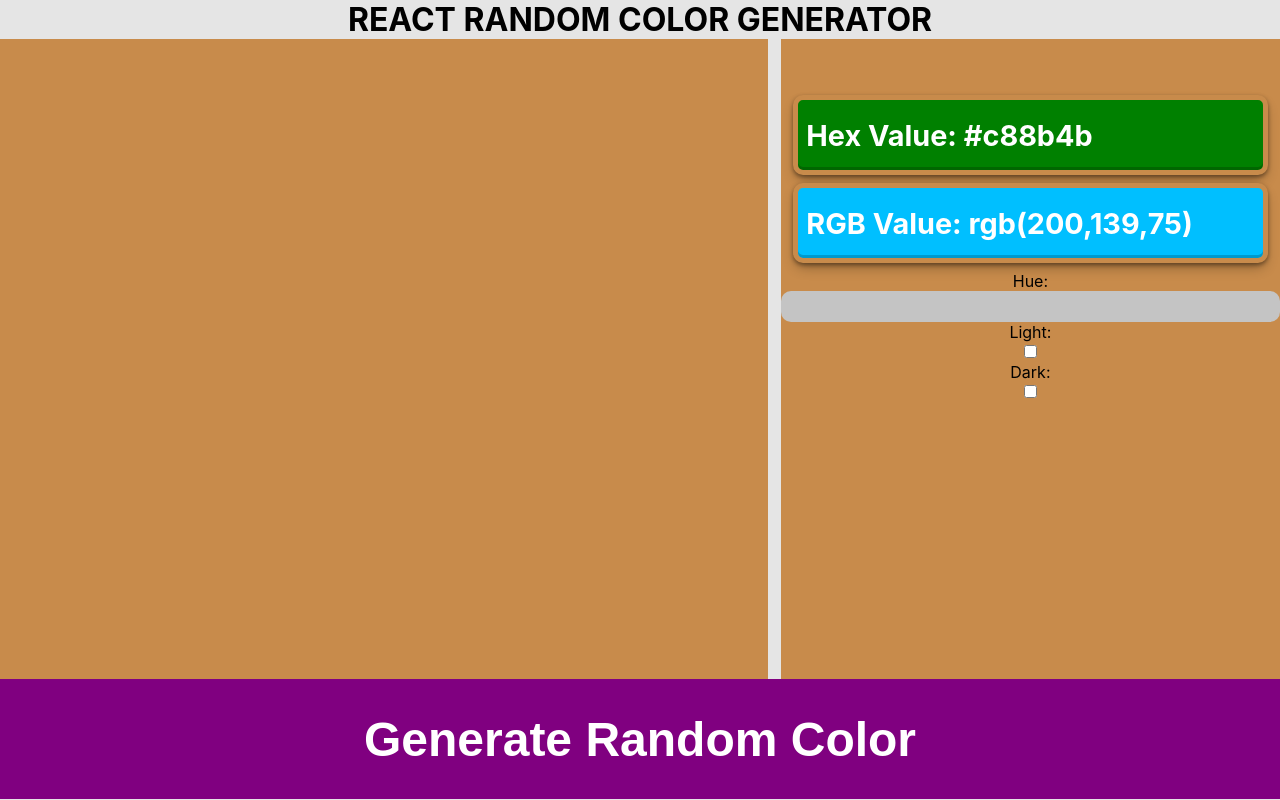
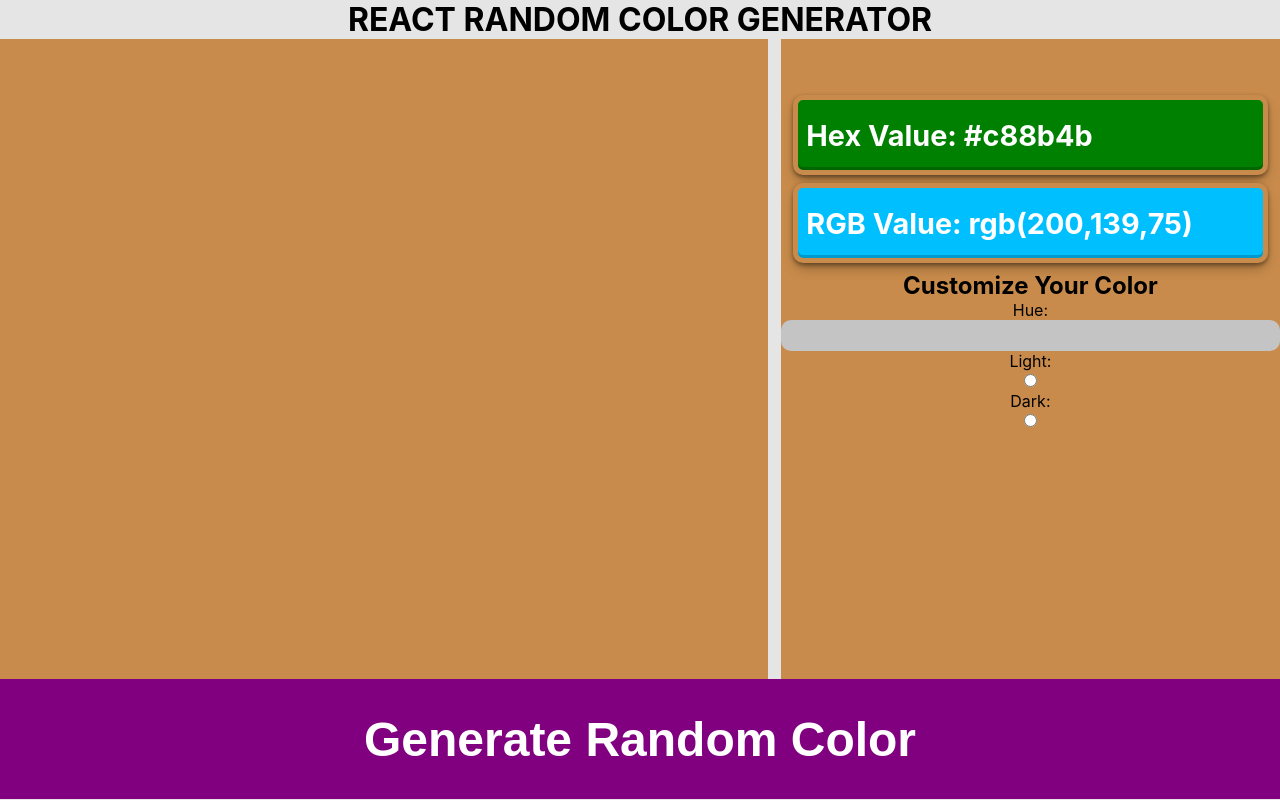
Before and after one commit to Eprince-hub/react-random-color-generator2, a React (Create React App) app: page / in a window 1280 px wide. Built offline with nearby package versions, Linux system fonts and the light colour scheme.

Commit message:
create color input for users

```diff
--- a/src/App.js
+++ b/src/App.js
@@ -79,7 +79,7 @@
           />
 
           {/* Takes care of the computation when the user inputs a color name and or chooses luminosity */}
-          <UserCustomInput />
+          <UserCustomInput info="Customize Your Color" />
 
           {/* This will implement the custom box and the hue selection [To Do] */}
           <CustomBoxDisplay />
--- a/src/components/UserCustomInput.js
+++ b/src/components/UserCustomInput.js
@@ -1,4 +1,5 @@
 // Trying to implement the custom color capability
+// Would have to come back to this project when i've got the time.
 function UserCustomInput(props) {
   return (
     <div className={props.userColorChoiceContainer}>
@@ -13,7 +14,7 @@
         <div className={props.luminosityWrap}>
           <label htmlFor="light">Light:</label>
           <input
-            type="checkbox"
+            type="radio"
             name="light"
             id="light"
             onChecked={props.lightChecked}
@@ -21,7 +22,7 @@
 
           <label htmlFor="dark">Dark:</label>
           <input
-            type="checkbox"
+            type="radio"
             name="dark"
             id="dark"
             onChecked={props.darkChecked}
```
